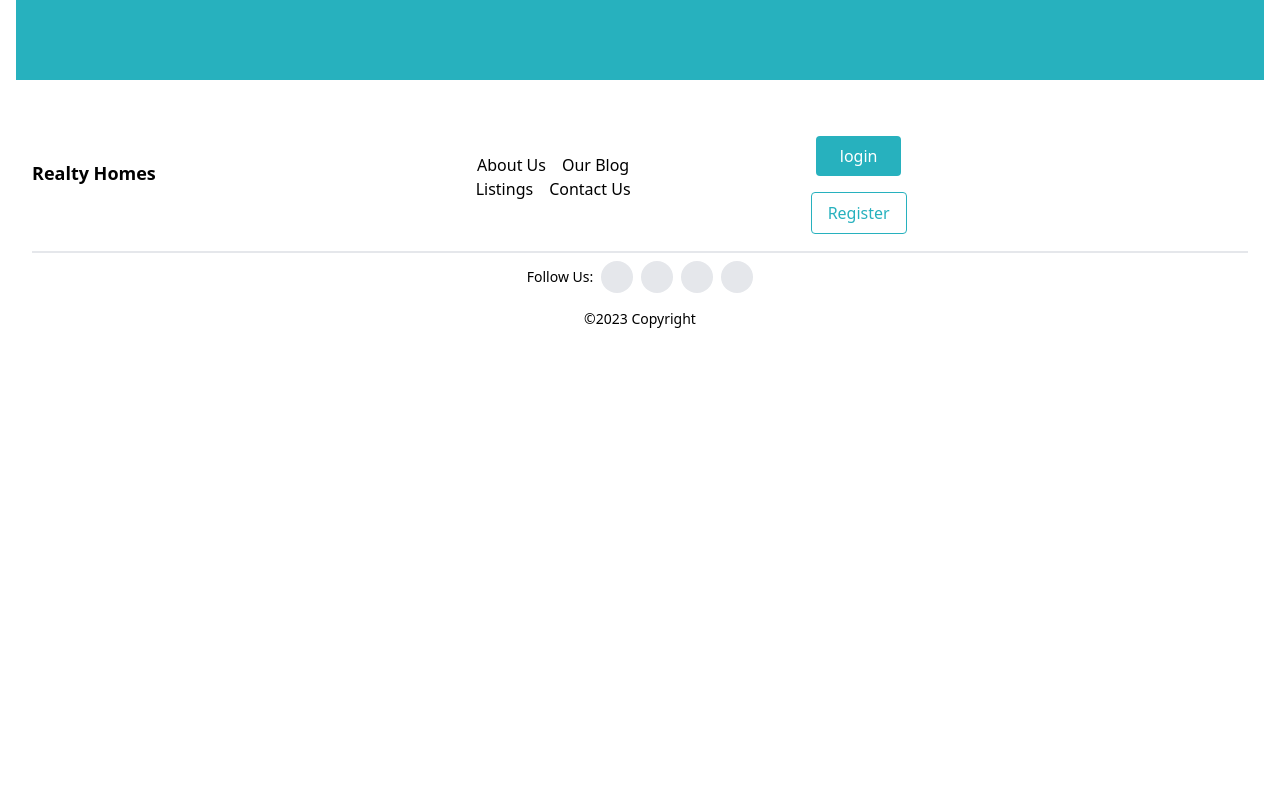
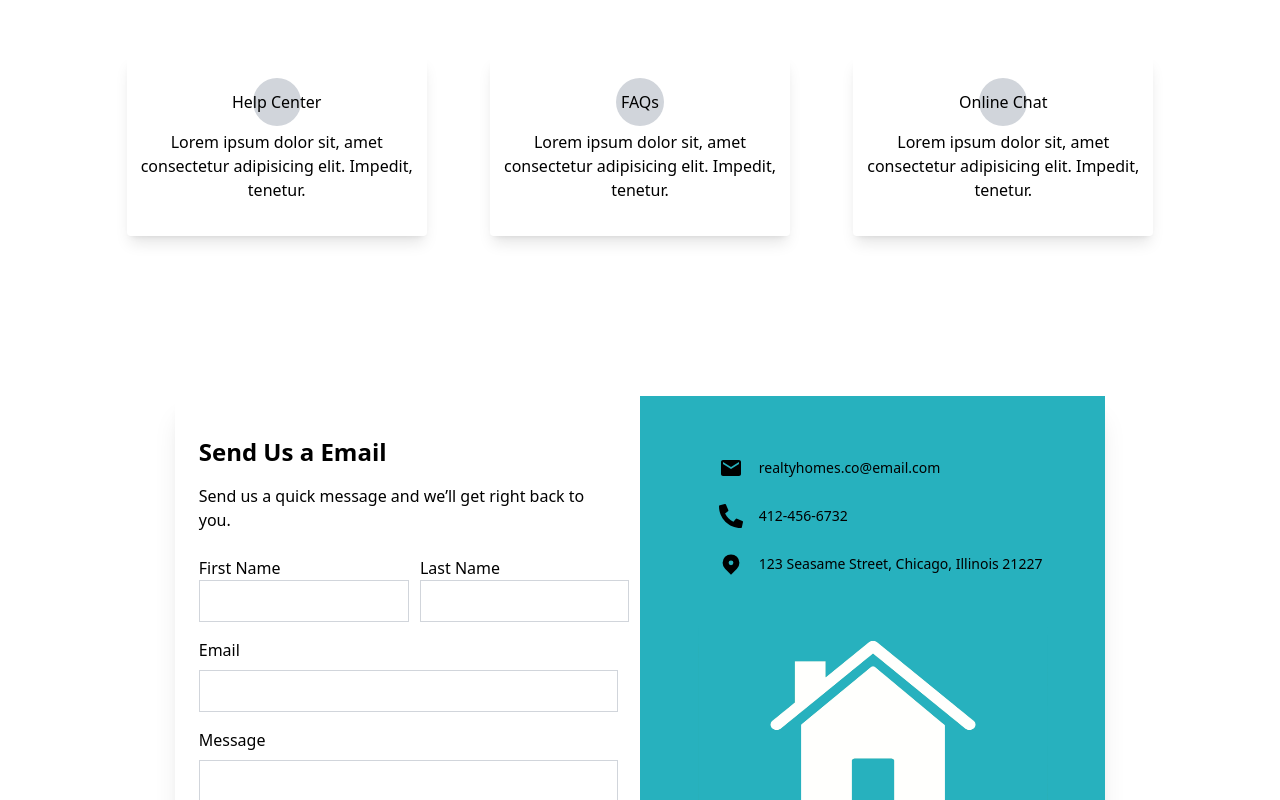
Before and after one commit to TishShaw/realty-homes-frontend, a React (Create React App) app: page /contact-us in a window 1280 px wide. Shown: the part 220-1020 px from the top of the page. Before the commit the page ends 800 px from the top, so only its background shows below. Built offline with nearby package versions, Linux system fonts and the light colour scheme.

Commit message:
Added contact page

```diff
--- a/src/App.js
+++ b/src/App.js
@@ -1,12 +1,14 @@
 import { Routes, Route } from 'react-router-dom';
 import HomePage from './pages/HomePage';
 import AboutPage from './pages/AboutPage';
+import ContactPage from './pages/ContactPage';
 
 function App() {
 	return (
 		<Routes>
 			<Route path='/' element={<HomePage />} />
 			<Route path='/about-us' element={<AboutPage />} />
+			<Route path='/contact-us' element={<ContactPage />} />
 		</Routes>
 	);
 }
--- /dev/null
+++ b/src/pages/ContactPage.jsx
@@ -0,0 +1,125 @@
+import React from 'react';
+import house from '../assets/Real_Estate_(201).png';
+import { MdMail } from 'react-icons/md';
+import { FaPhoneAlt } from 'react-icons/fa';
+import { HiLocationMarker } from 'react-icons/hi';
+
+const ContactPage = () => {
+	return (
+		<div className='h-full w-full px-6 flex justify-center items-center flex-col mb-20'>
+			<div className='flex justify-center items-center flex-col'>
+				<h1 className='text-3xl md:text-2xl font-bold mt-10 md:mt-20'>
+					Contact Us
+				</h1>
+				<p className='text-center px-6 mt-2'>Lorem ipsum dolos dicta</p>
+				<div className='md:flex md:mt-8 md:space-x-3 xl:space-x-14 w-full'>
+					<div className='relative w-full mt-10 md:flex'>
+						<div className='shadow-lg w-[250px] lg:w-[300px] h-[180px] rounded text-center flex justify-center items-center flex-col mx-auto'>
+							<p className='flex justify-center items-center text-center'>
+								<span className='z-20'>Help Center</span>
+								<div className='bg-gray-300 rounded-full w-12 h-12 absolute z-10'></div>
+							</p>
+							<p className='px-2 mt-4'>
+								Lorem ipsum dolor sit, amet consectetur adipisicing elit.
+								Impedit, tenetur.
+							</p>
+						</div>
+					</div>
+					<div className='relative w-full mt-10'>
+						<div className='shadow-lg w-[250px] lg:w-[300px] h-[180px] rounded text-center flex justify-center items-center flex-col mx-auto'>
+							<p className='flex justify-center items-center text-center'>
+								<span className='z-20'>FAQs</span>
+								<div className='bg-gray-300 rounded-full w-12 h-12 absolute z-10'></div>
+							</p>
+							<p className='px-2 mt-4'>
+								Lorem ipsum dolor sit, amet consectetur adipisicing elit.
+								Impedit, tenetur.
+							</p>
+						</div>
+					</div>
+					<div className='relative w-full mt-10'>
+						<div className='shadow-lg w-[250px] lg:w-[300px] h-[180px] rounded text-center flex justify-center items-center flex-col mx-auto'>
+							<p className='flex justify-center items-center text-center'>
+								<span className='z-20'>Online Chat</span>
+								<div className='bg-gray-300 rounded-full w-12 h-12 absolute z-10'></div>
+							</p>
+							<p className='px-2 mt-4'>
+								Lorem ipsum dolor sit, amet consectetur adipisicing elit.
+								Impedit, tenetur.
+							</p>
+						</div>
+					</div>
+				</div>
+				<div className='flex flex-col-reverse md:flex-row shadow-xl h-[1200px]  md:h-[500px] w-full md:w-[90%] md:mt-40 justify-center items-center mt-20'>
+					<div className='h-full w-full'>
+						<h3 className='font-bold text-2xl px-6 mt-10 md:mt-0 md:pt-10'>
+							Send Us a Email
+						</h3>
+						<p className='px-6 pt-4'>
+							Send us a quick message and we’ll get right back to you.
+						</p>
+						<div className='pt-6 pl-6 space-y-4'>
+							<div className='md:flex'>
+								<div className='pb-4 md:pb-0'>
+									<label className='pb-2'>First Name</label>
+									<input
+										type='text'
+										className='border border-gray-300 p-2 outline-none mt-2 md:mt-0 w-[95%]'
+									/>
+								</div>
+								<div className=''>
+									<label className='pb-2'>Last Name</label>
+									<input
+										type='text'
+										className='border border-gray-300 p-2 outline-none mt-2 md:mt-0 w-[95%]'
+									/>
+								</div>
+							</div>
+							<div className='flex flex-col'>
+								<label className='pb-2'>Email</label>
+								<input
+									type='text'
+									className='border border-gray-300 p-2 outline-none w-[95%]'
+								/>
+							</div>
+							<div className='flex flex-col'>
+								<label className='pb-2'>Message</label>
+								<input
+									type='text'
+									className='border border-gray-300 p-2 outline-none w-[95%]'
+								/>
+							</div>
+						</div>
+						<button className='bg-[#27B1BE] text-white px-8 py-2 mt-8 flex justify-center items-center mx-auto'>
+							Send
+						</button>
+					</div>
+
+					<div className='bg-[#27B1BE] h-[550px] md:h-full w-full flex flex-col-reverse md:flex-col justify-center items-center pt-10 pb-20 md:pb-0'>
+						<div className='mx-auto space-y-10 md:space-y-6 text-sm'>
+							<div className='flex justify-start items-center'>
+								<MdMail className='h-6 w-6 md:mr-4 mx-4' />
+								realtyhomes.co@email.com
+							</div>
+							<div className='flex justify-start items-center'>
+								<FaPhoneAlt className='h-6 w-6 md:mr-4 mx-4' />
+								412-456-6732
+							</div>
+							<div className='flex justify-start items-center'>
+								<HiLocationMarker className='h-6 w-6 md:mr-4 mx-4' />
+								123 Seasame Street, Chicago, Illinois 21227
+							</div>
+						</div>
+						<img
+							src={house}
+							alt='house-vector'
+							className='w-[350px] h-[250px] md:h-[300px] text-white flex justify-center items-center mx-auto'
+						/>
+					</div>
+				</div>
+			</div>
+		</div>
+	);
+};
+
+export default ContactPage;
```
Also changed, not shown: src/assets/Real_Estate_(201).png (added), src/assets/—Pngtree—vector house icon_4013710.png (added).
